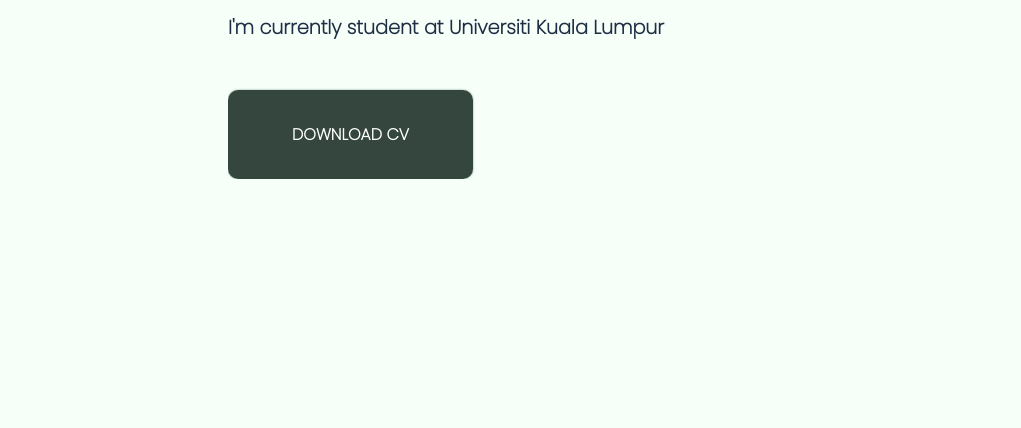
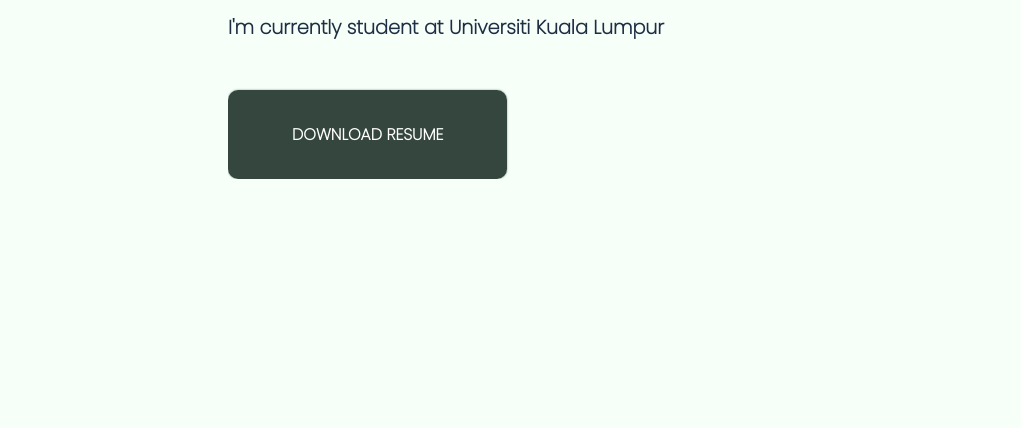
Before and after one commit to dilmola/aidil, a website: page index.html in a window 1280 px wide. Shown: the part 372-800 px from the top of the page, without its empty margins (130-1151 px from the left). Drawn offline with nearby package versions, Linux system fonts and the light colour scheme.

Commit message:
add resume button

```diff
--- a/index.html
+++ b/index.html
@@ -48,7 +48,7 @@
                         <div class="stage_bot"></div>
                     </div>-->
                     <div class="itembutton">
-                        <a href="#popup" class="btn btn-1">Download CV</a>
+                        <a href="https://drive.google.com/file/d/1eZNmbXtmYwxVV2V02trW5g7ZUWPF1utu/view?usp=sharing" class="btn btn-1">Download Resume</a>
                     </div>
 
 
```
